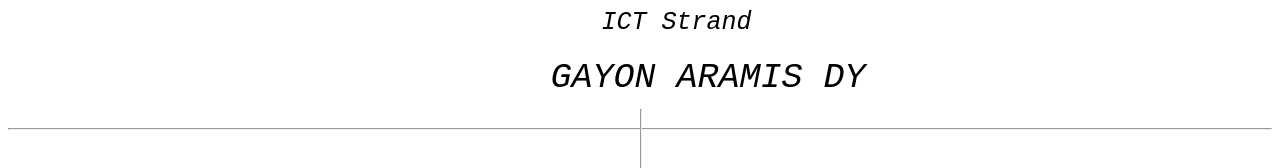
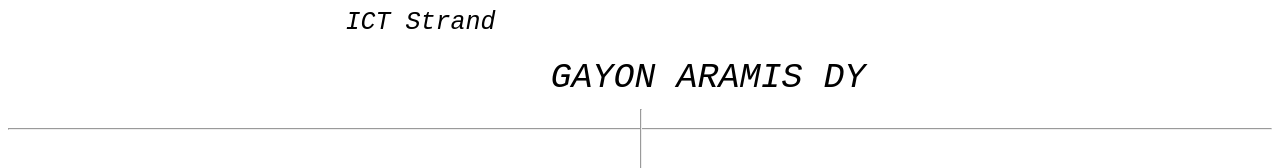
Before and after one commit to ictcompetencestudentno5/respo141, a plain HTML site: page index.html in a window 1280 px wide. Shown: the top 168 px of the page. Drawn offline with Linux system fonts and the light colour scheme.

Commit message:
Update resume.css

```diff
--- a/resume.css
+++ b/resume.css
@@ -8,7 +8,7 @@
 
 .STRAND {
     position: absolute;
-    left: 47%;
+    left: 27%;
     top: 1%;
     font-size: 25px;
     font-style: italic;
```
